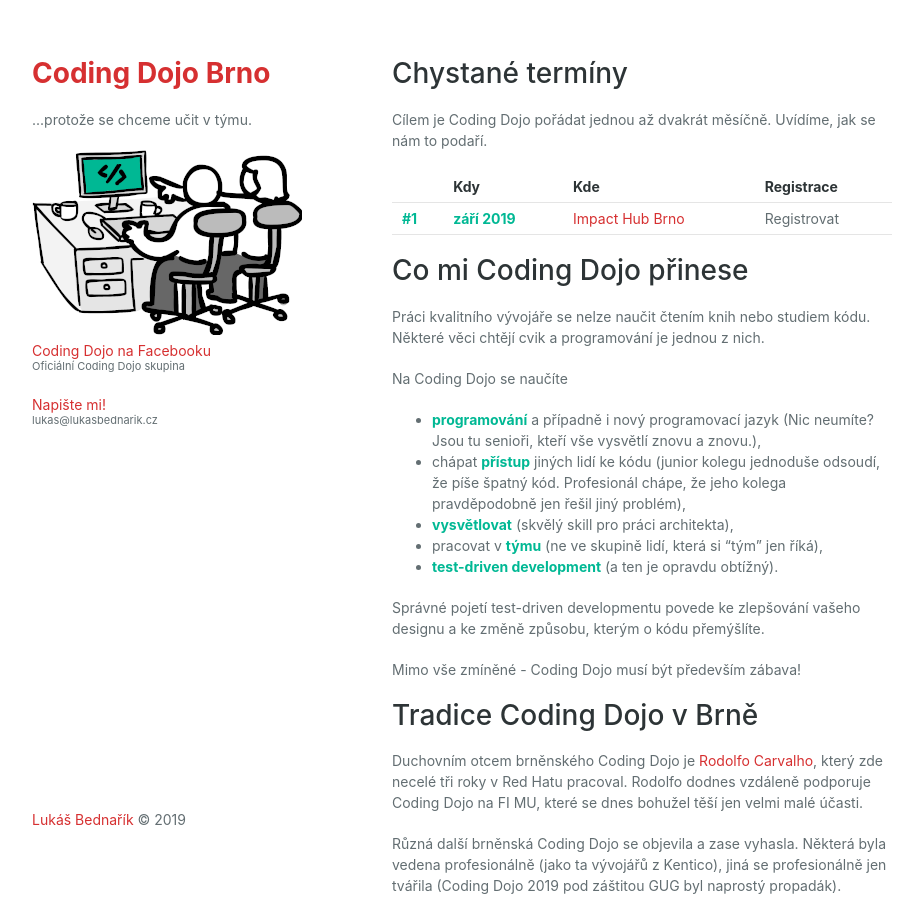
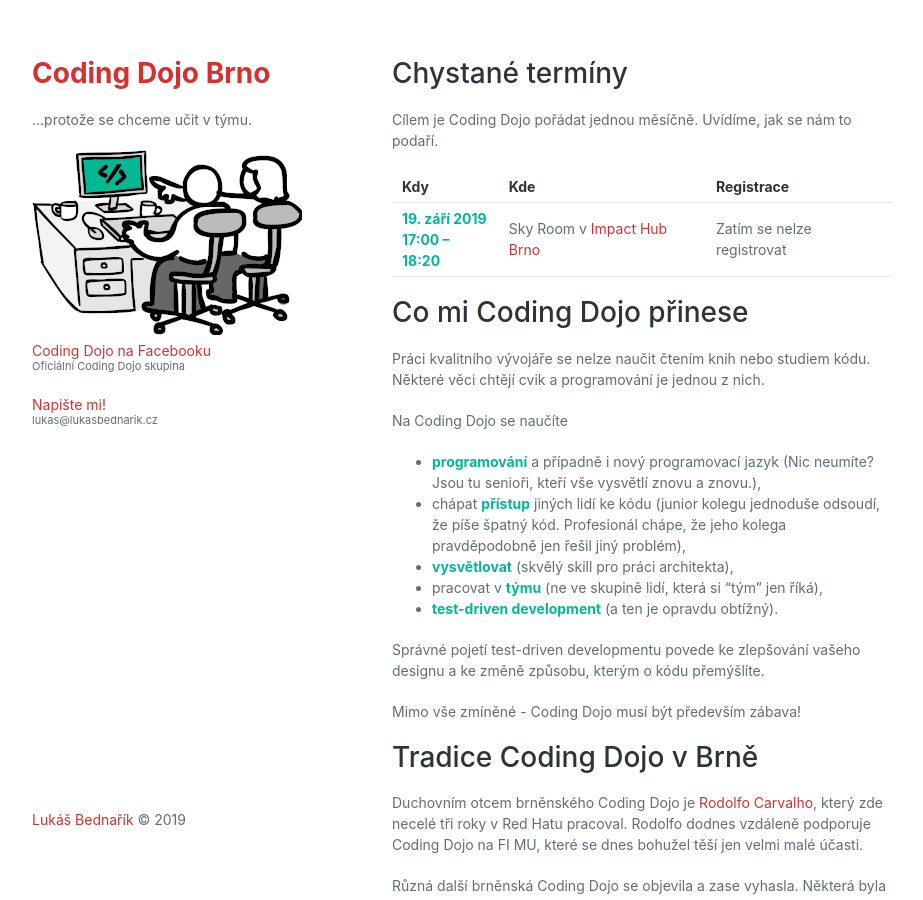
Before and after one commit to lukasbednarik/codingdojobrno.cz, a Jekyll site: the page built from index.md, in a window 1280 px wide and 900 px high. Shown: the whole window, without its empty margins (178-1101 px from the left). Built offline with Jekyll 4.4.1, drawn with Linux system fonts in a browser that asks for light colours.

Commit message:
pridano datum

```diff
--- a/index.md
+++ b/index.md
@@ -5,11 +5,11 @@ title: Domů
 
 # Chystané termíny
 
-Cílem je Coding Dojo pořádat jednou až dvakrát měsíčně. Uvídíme, jak se nám to podaří.
+Cílem je Coding Dojo pořádat jednou měsíčně. Uvídíme, jak se nám to podaří.
 
-| | Kdy | Kde | Registrace  |
-| | --- | --- | --------- |
-| **#1** | **září 2019** | [Impact Hub Brno](https://www.hubbrno.cz/) | Registrovat |
+| Kdy                               | Kde     | Registrace  |
+| --------------------------------- | ------- | ----------- |
+| **19. září 2019**<br /> **17:00 -- 18:20** | Sky Room v [Impact Hub Brno](https://www.hubbrno.cz/) | Zatím se nelze registrovat |
 
 # Co mi Coding Dojo přinese
 
```
